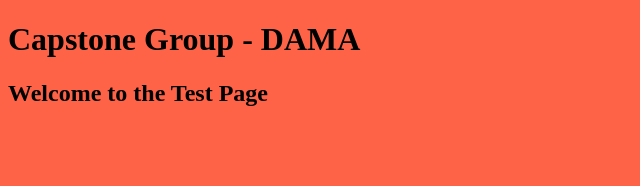
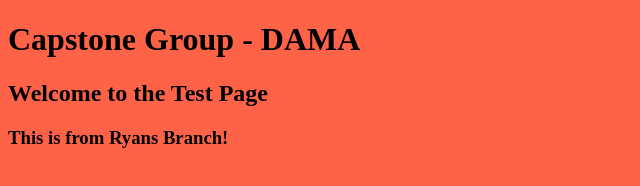
Before and after one commit to bconnell3/capstone-branching, a plain HTML site: page test.html in a window 1280 px wide. Shown: the whole page, without its empty margins (0-640 px from the left). Drawn offline with Linux system fonts and the light colour scheme.

Commit message:
Added an h3 saying its from my branch

```diff
--- a/test.html
+++ b/test.html
@@ -11,6 +11,7 @@
     <header>
         <h1>Capstone Group - DAMA</h1>
         <h2>Welcome to the Test Page</h2>
+        <h3>This is from Ryans Branch!</h3>
     </header>
 </body>
 </html>
```
